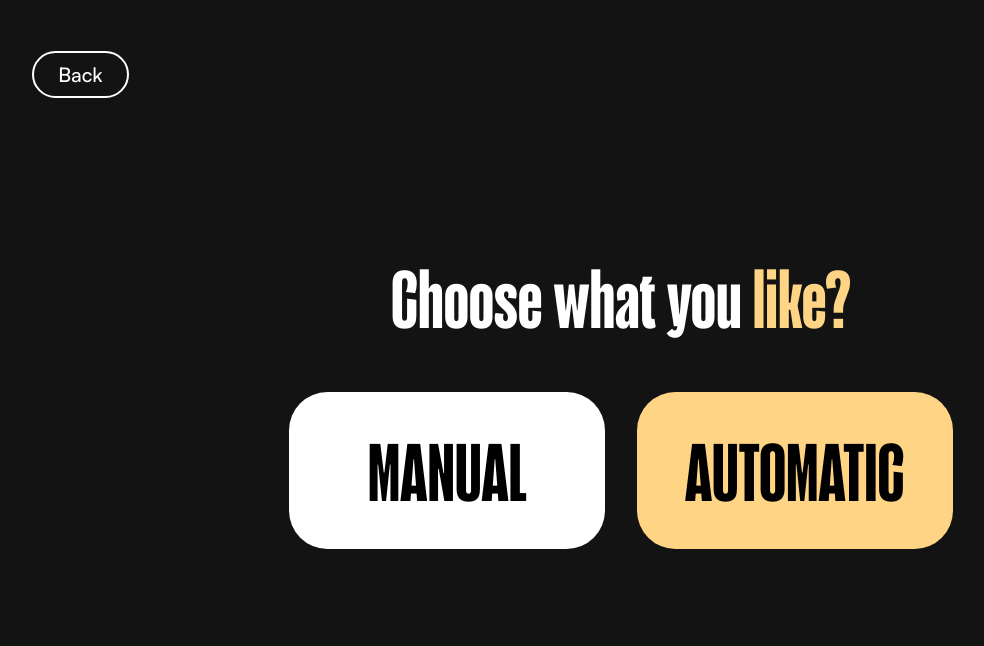
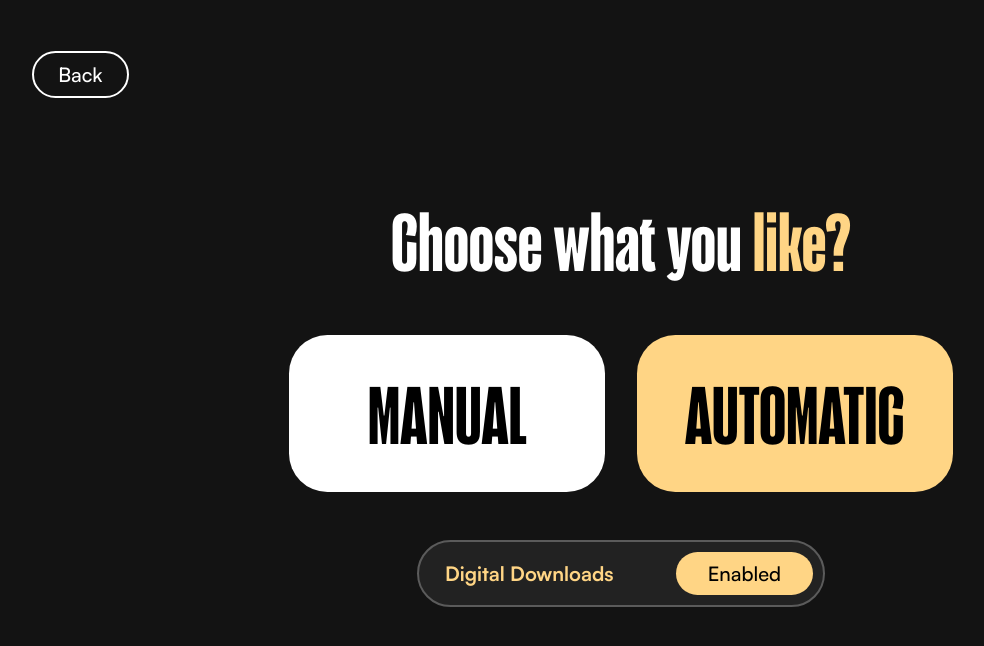
Before and after one commit to Hreeth/photobooth-tauri, a React (Vite) app: page /mode in a window 1280 px wide. Shown: the top 646 px of the page, without its empty margins (19-1003 px from the left). Built offline with nearby package versions, Linux system fonts and the light colour scheme.

Commit message:
added customizability for digital downloads

```diff
--- a/package.json
+++ b/package.json
@@ -1,7 +1,7 @@
 {
   "name": "photobooth",
   "private": true,
-  "version": "1.0.9",
+  "version": "1.1.0",
   "type": "module",
   "scripts": {
     "dev": "vite",
--- a/src-tauri/tauri.conf.json
+++ b/src-tauri/tauri.conf.json
@@ -1,7 +1,7 @@
 {
   "$schema": "../node_modules/@tauri-apps/cli/config.schema.json",
   "productName": "Photobooth",
-  "version": "1.0.9",
+  "version": "1.1.0",
   "identifier": "com.tauri.photobooth",
   "build": {
     "frontendDist": "../dist",
--- a/src/Contexts/DataContext.tsx
+++ b/src/Contexts/DataContext.tsx
@@ -24,6 +24,8 @@ interface DataContextProps {
         price: number,
         popular: boolean
     }>,
+    digitalEnabled: boolean,
+    setDigitalEnabled: React.Dispatch<React.SetStateAction<boolean>>,
     mode: Mode,
     setMode: React.Dispatch<React.SetStateAction<Mode>>,
     images: Array<string>
@@ -43,6 +45,7 @@ export default function DataProvider({ children }: { children: React.ReactNode }
     const [options, setOptions] = useState<Options>({ copies: null, digital: false, print: null })
     const [mode, setMode] = useState<Mode>(Mode.AUTOMATIC)
     const [images, setImages] = useState<Array<string>>([]);
+    const [digitalEnabled, setDigitalEnabled] = useState<boolean>(true)
 
     const plans = useMemo(() => [
         {
@@ -66,7 +69,7 @@ export default function DataProvider({ children }: { children: React.ReactNode }
     ], [])
 
     return (
-        <DataContext.Provider value={{ options, setOptions, plans, mode, setMode, images, setImages }}>
+        <DataContext.Provider value={{ options, setOptions, plans, mode, setMode, images, setImages, digitalEnabled, setDigitalEnabled }}>
             {children}
         </DataContext.Provider>
     )
--- a/src/Pages/Form/Copies/index.tsx
+++ b/src/Pages/Form/Copies/index.tsx
@@ -10,7 +10,7 @@ import reset from '../../../Utils/reset'
 import './styles.css'
 
 export default function Copies() {
-  const { plans, options, setOptions, setImages } = useData()
+  const { plans, options, setOptions, setImages, digitalEnabled } = useData()
 
   const navigate = useNavigate()
 
@@ -25,8 +25,7 @@ export default function Copies() {
           <h1 className="heading">Pick your <div>Perfect</div> Strip Package!</h1>
           <div className="plans-container">
             {plans.map(plan => <CopiesSelectable data={plan} selected={options.copies == plan.strips} />)}
-            {/* <div className="digital-container" data-selected={options.digital}> */}
-            <div className="digital-container" data-selected={options.digital} onClick={() => setOptions(prev => ({ ...prev, digital: !prev.digital }))}>
+            {digitalEnabled && <div className="digital-container" data-selected={options.digital} onClick={() => setOptions(prev => ({ ...prev, digital: !prev.digital }))}>
               <div className="digital-grp-2">
                 <div className="digital-title">Digital Copy</div>
                 <div className="digital-label">Add-On</div>
@@ -35,7 +34,7 @@ export default function Copies() {
                 <div className="digital-price">₹99</div>
                 <div className="add-btn">{options.digital ? "Added" : "Add"}</div>
               </div>
-            </div>
+            </div>}
           </div>
         </div>
         <Footer
--- a/src/Pages/Mode/index.tsx
+++ b/src/Pages/Mode/index.tsx
@@ -14,7 +14,7 @@ export default function Mode() {
     ModeOptions.MANUAL,
     ModeOptions.AUTOMATIC,
   ]
-  const { mode } = useData()
+  const { mode, setDigitalEnabled, digitalEnabled } = useData()
 
   const navigate = useNavigate()
 
@@ -31,6 +31,14 @@ export default function Mode() {
           <div className="selectables-container">
             {arr.map(item => <ModeSelectable data={item} selected={mode == item} />)}
           </div>
+          <div className="digital-container" data-selected={digitalEnabled} onClick={() => setDigitalEnabled(prev => !prev)}>
+            <div className="digital-grp-2">
+              <div className="digital-title">Digital Downloads</div>
+            </div>
+            <div className="digital-grp-1">
+              <div className="add-btn">{digitalEnabled ? "Enabled" : "Disabled"}</div>
+            </div>
+          </div>
         </div>
     </motion.div>
   )
--- a/src/Pages/Mode/styles.css
+++ b/src/Pages/Mode/styles.css
@@ -34,3 +34,54 @@
     align-items: center;
     gap: 2rem;
 }
+
+#mode .digital-container {
+    width: 30%;
+    background: var(--bg-clr-2);
+    border: 2px solid var(--border-clr);
+    border-radius: 50px;
+    display: flex;
+    justify-content: space-between;
+    align-items: center;
+    padding: 10px;
+}
+#mode .digital-container .digital-grp-1,
+#mode .digital-container .digital-grp-2 {
+    display: flex;
+    gap: 1rem;
+    justify-content: center;
+    align-items: center;
+}
+
+#mode .digital-container .digital-title {
+    font-weight: 700;
+    font-size: 2.5vmin;
+    color: var(--accent-1);
+    padding-left: 1rem;
+}
+#mode .digital-container .digital-label {
+    padding: .3rem .8rem;
+    font-size: 1.5vmin;
+    background-color: #FFD5851A;
+    border-radius: 50px;
+    color: var(--accent-1);
+}
+#mode .digital-container .digital-price {
+    font-weight: 900;
+    font-size: 5vmin;
+    line-height: 1;
+}
+#mode .digital-container .add-btn {
+    padding: .5rem 2rem;
+    border-radius: 50px;
+    border: none;
+    font-size: 2.5vmin;
+    color: #000;
+    background-color: var(--txt-clr);
+    font-weight: 500;
+    transition: background-color 300ms ease;
+}
+#mode .digital-container[data-selected="true"] .add-btn {
+    background-color: var(--accent-1);
+    transition: background-color 300ms ease;
+}
```
Also changed, not shown: 2 other files (tests, documents, lock files or other folders).
